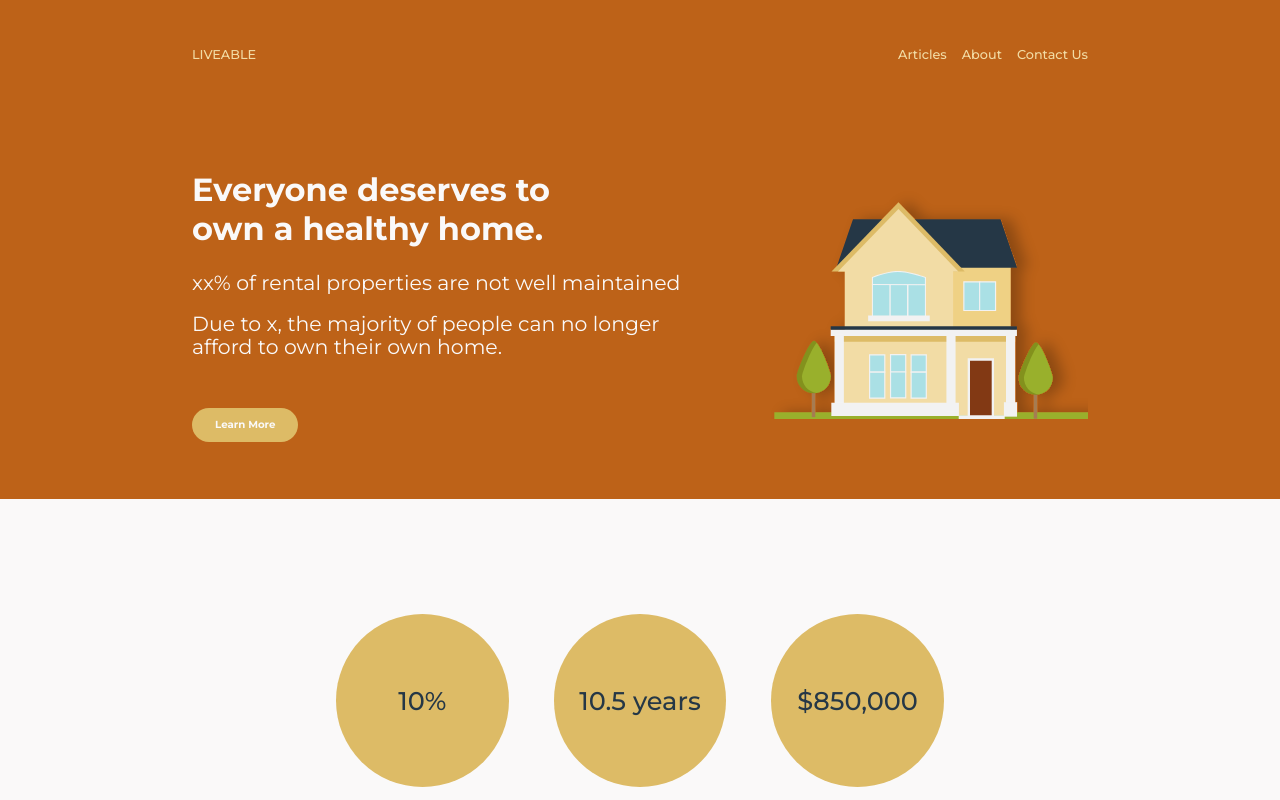
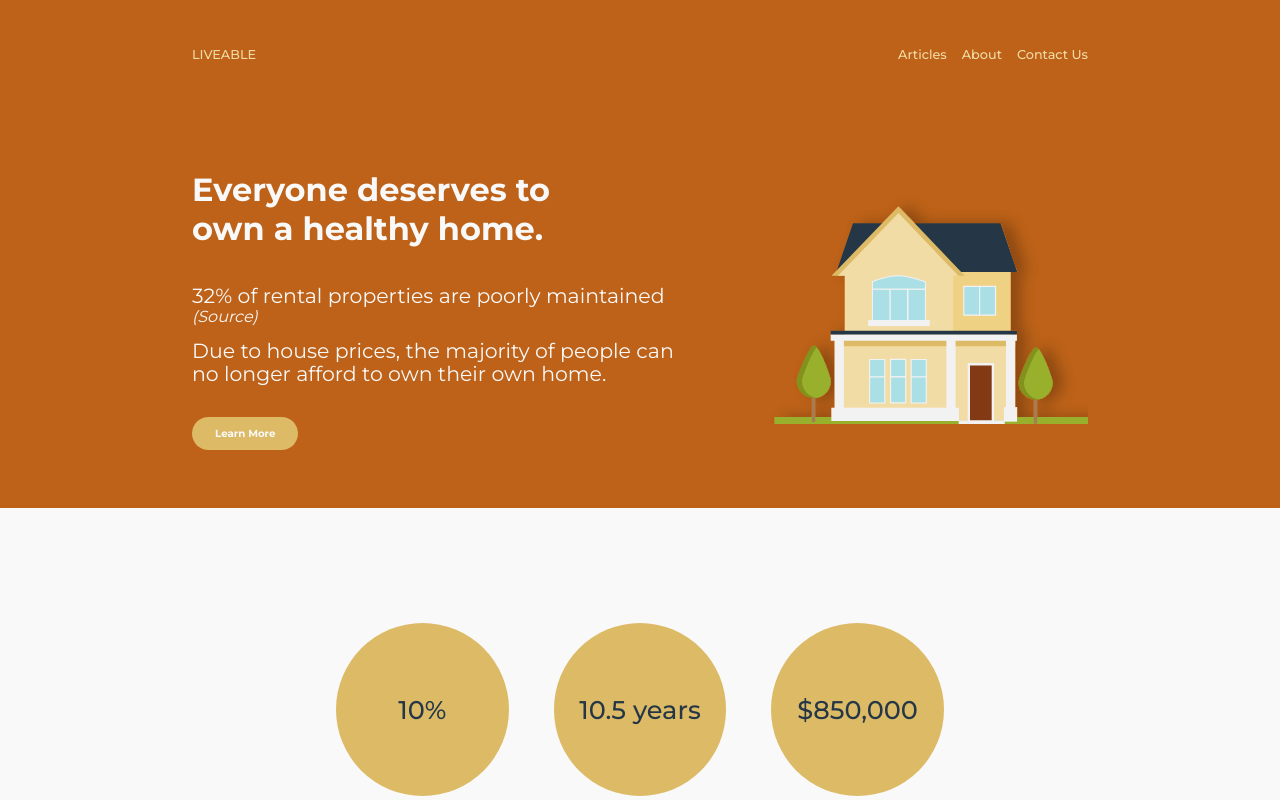
Before and after one commit to asands94/liveable2.0, a React (Create React App) app: page / in a window 1280 px wide. Shown: the top 800 px of the page. Built offline with nearby package versions, Linux system fonts and the light colour scheme; no server answers.

Commit message:
added source

```diff
--- a/src/components/Articles/ArticleCards.jsx
+++ b/src/components/Articles/ArticleCards.jsx
@@ -1,12 +1,16 @@
+import { Link } from "react-router-dom"
 import Moment from "react-moment";
 import ReactMarkdown from "react-markdown";
 import './ArticleCards.css'
 
 export default function ArticleCards(props) {
+
+  const slice = props.content.slice(6)
+
   return (
     <div className='article-card-container'>
       <div className='article-card-body'>
-        <a href className='article-link' to={props.content}>{props.title}</a>
+        <Link className='article-link' to={`${slice}`} target="_blank" rel="noreferrer">{props.title}</Link>
         <ReactMarkdown className='article-card-des' children={props.description} />
         <Moment className='article-date' format="ll">{props.date}</Moment>
       </div>
--- a/src/components/Landing/Landing.css
+++ b/src/components/Landing/Landing.css
@@ -21,8 +21,13 @@
 .landing-subtext {
   font-weight: 400;
   line-height: 1.8vmax;
-  padding: 0 0 1.4vmax 0;
+  padding: 1vmax 0 0 0;
   font-size: 1.6vmax;
+}
+
+.source a {
+  font-style: italic;
+  color: var(--main-light-color)
 }
 
 .landing-button {
--- a/src/components/Landing/Landing.jsx
+++ b/src/components/Landing/Landing.jsx
@@ -1,4 +1,5 @@
 import React from 'react'
+import { Link } from "react-router-dom"
 import './Landing.css'
 import house from '../../assets/house.svg'
 
@@ -8,8 +9,9 @@ export default function Landing() {
       <div className='landing-text-container'>
         <h1 className='landing-header'>Everyone deserves to own a healthy home.</h1>
         <div className='landing-subtext-container'>
-          <h3 className='landing-subtext'>xx% of rental properties are not well maintained</h3>
-          <h3 className='landing-subtext'>Due to x, the majority of people can no longer afford to own their own home. </h3>
+          <h3 className='landing-subtext'>32% of rental properties are poorly maintained</h3>
+          <p className='source'><Link to='//www.stuff.co.nz/business/property/91934483/rental-houses-more-poorly-maintained-more-mouldy-branz' target='_blank' rel='noreferrer'>(Source)</Link></p>
+          <h3 className='landing-subtext'>Due to house prices, the majority of people can no longer afford to own their own home. </h3>
         </div>
         <button className='landing-button'>Learn More</button>
       </div>
--- a/src/container/MainContainer.jsx
+++ b/src/container/MainContainer.jsx
@@ -26,7 +26,8 @@ export default function MainContainer() {
         <ArticleDetail articles={articles} />
       </Route>
       <Route path='/articles'>
-        <Articles articles={articles}
+        <Articles
+          articles={articles}
           searchResult={searchResult}
           setSearchResult={setSearchResult}
         />
--- a/src/views/Articles/Articles.jsx
+++ b/src/views/Articles/Articles.jsx
@@ -10,11 +10,12 @@ export default function Articles({ articles, searchResult, setSearchResult }) {
     )
     setSearchResult(results)
   }
-  console.log(searchResult)
 
   const handleSubmit = (event) => event.preventDefault()
 
   if (articles === undefined) return 'LOADING...'
+
+  const reversedSearch = [...searchResult].reverse()
 
   return (
     <div className='articles-container'>
@@ -31,7 +32,7 @@ export default function Articles({ articles, searchResult, setSearchResult }) {
         <Search onSubmit={handleSubmit} handleSearch={handleSearch} />
       </div>
       <div className='articles-cards-holder'>
-        {searchResult.map((article, index) => {
+        {reversedSearch.map((article, index) => {
           return (
             <ArticleCards
               // imgURL={article.image.url}
```
